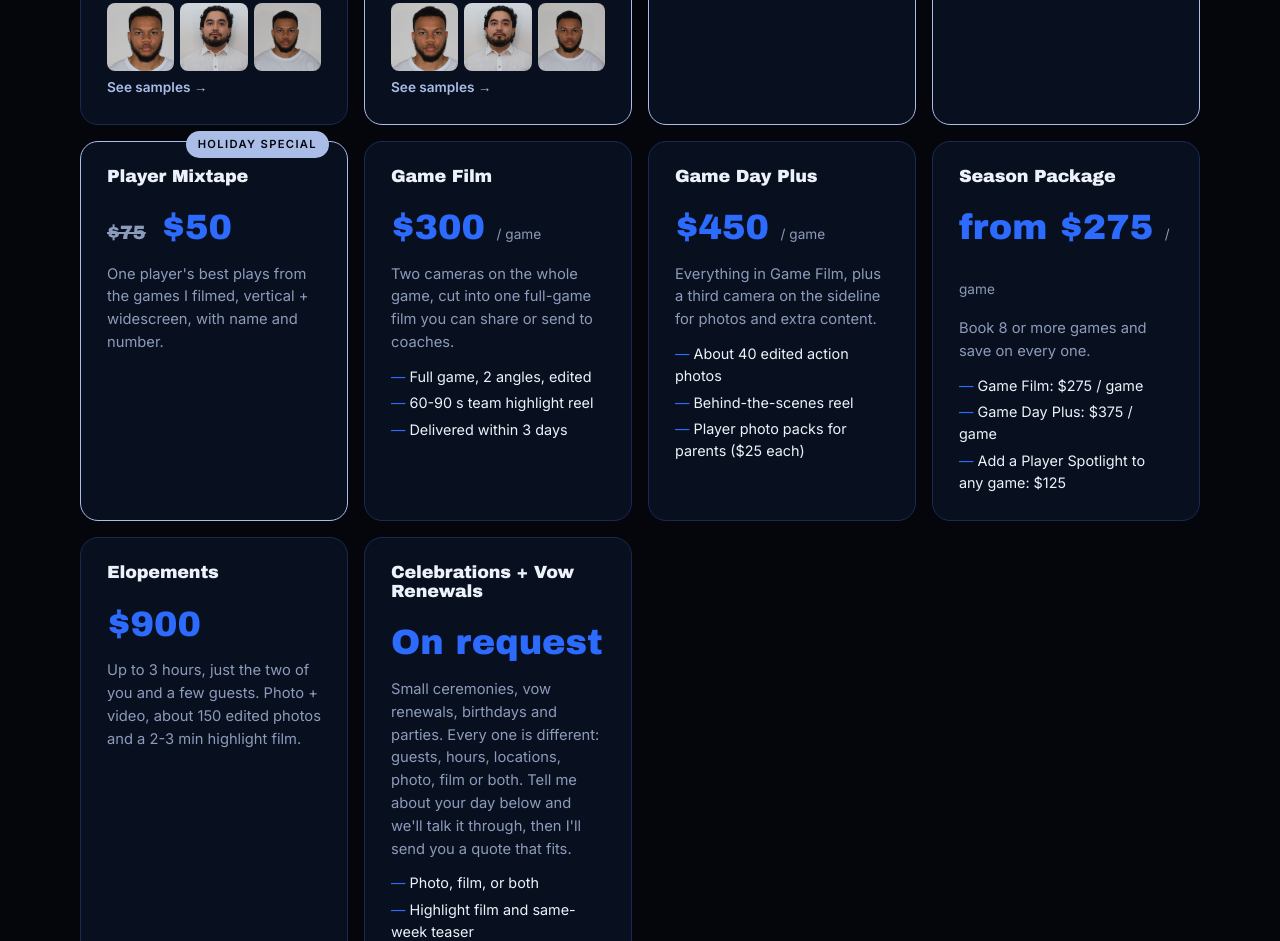
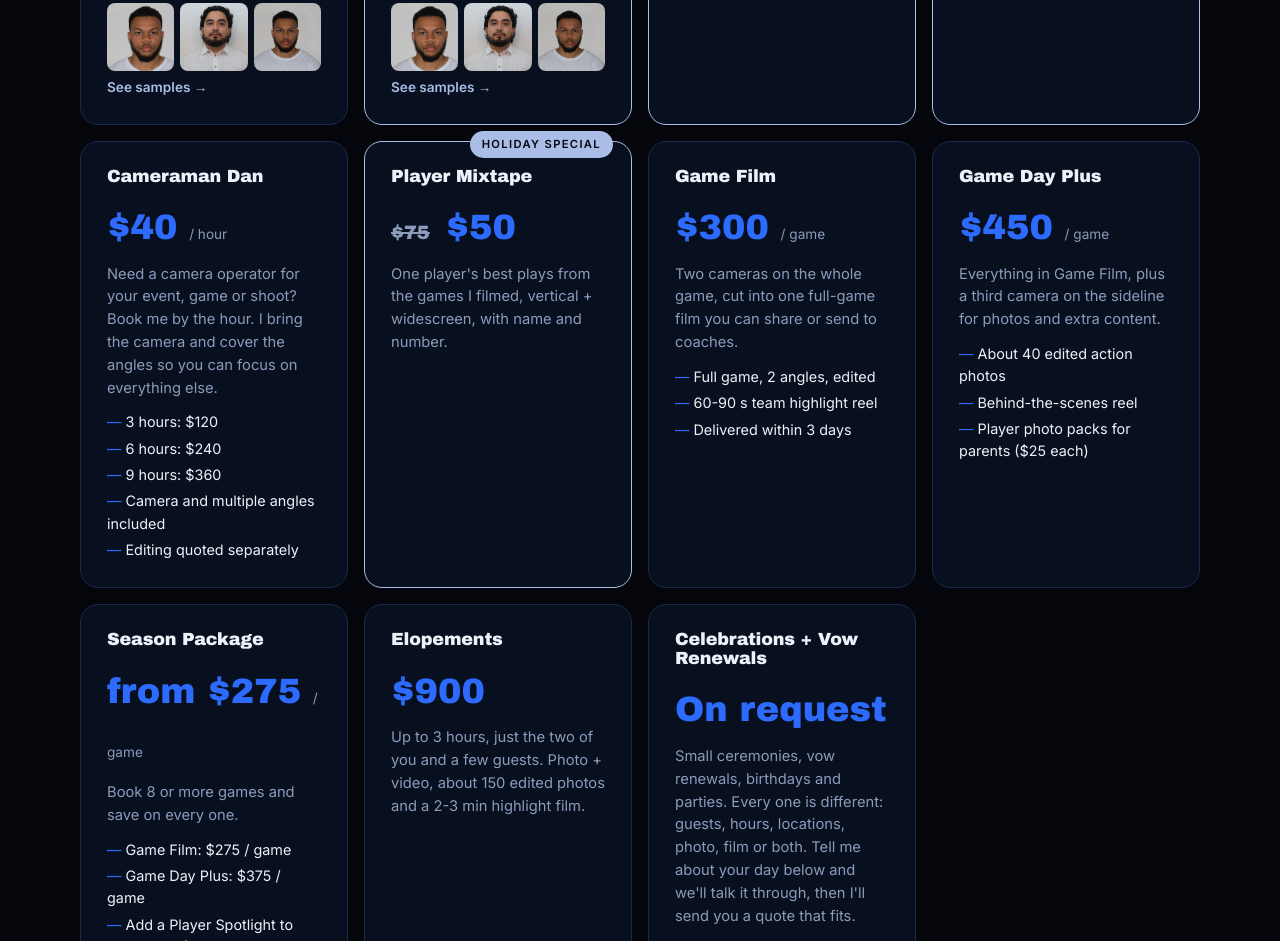
Before and after one commit to danrajht/fullcirclestudiosfl, a plain HTML site: page index.html in a window 1280 px wide. Shown: the part 4417-5358 px from the top of the page. Drawn offline with Linux system fonts and the light colour scheme; no server answers.

Commit message:
Prices: add Cameraman Dan hourly package ($40/hr; 3h $120, 6h $240, 9h $360; editing separate)
Card sits after Family / Holiday and before Player Mixtape.
Also adds a 'Cameraman Dan (hourly)' choice to the booking form.

Co-Authored-By: Claude Opus 5.5 <noreply@anthropic.com>

```diff
--- a/index.html
+++ b/index.html
@@ -327,6 +327,7 @@ footer .wrap{display:flex;justify-content:space-between;gap:16px;flex-wrap:wrap}
     <div class="price on-sale"><span class="badge">Holiday special</span><h3>Professional Headshots</h3><div class="amt"><s><span class="vh">Regular price </span>$100</s> <span class="vh">now </span>$75</div><p>A headshot that looks like you on a good day, ready for LinkedIn, résumés, your company site or your next audition. We'll keep it relaxed, try a couple of looks, and pick the shots that feel right together.</p><ul><li>About 30 minutes, 1 to 2 outfits</li><li>3 retouched images, light and natural edits only</li><li>Delivered in an online gallery within 5 days</li></ul><a class="samples" href="work/passport-headshots/"><img src="work/passport-headshots/t/01-serge-6385-600.jpg" alt="Headshot against a white background by Full Circle Studios (1 of 5)" loading="lazy" decoding="async"><img src="work/passport-headshots/t/02-sebastian-6052-600.jpg" alt="Headshot against a white background by Full Circle Studios (2 of 5)" loading="lazy" decoding="async"><img src="work/passport-headshots/t/03-serge-6387-600.jpg" alt="Headshot against a white background by Full Circle Studios (3 of 5)" loading="lazy" decoding="async"><span>See samples →</span></a></div>
     <div class="price on-sale"><span class="badge">Holiday special</span><h3>Mini Session</h3><div class="amt"><s><span class="vh">Regular price </span>$175</s> <span class="vh">now </span>$125</div><p>1 hour, 1 location, about 20 edited photos. Great for holiday cards.</p></div>
     <div class="price on-sale"><span class="badge">Holiday special</span><h3>Family / Holiday</h3><div class="amt"><s><span class="vh">Regular price </span>$300</s> <span class="vh">now </span>$200 <small>/ session</small></div><p>2 hours, up to 2 nearby locations, about 50 edited photos in an online gallery.</p></div>
+    <div class="price"><h3>Cameraman Dan</h3><div class="amt">$40 <small>/ hour</small></div><p>Need a camera operator for your event, game or shoot? Book me by the hour. I bring the camera and cover the angles so you can focus on everything else.</p><ul><li>3 hours: $120</li><li>6 hours: $240</li><li>9 hours: $360</li><li>Camera and multiple angles included</li><li>Editing quoted separately</li></ul></div>
     <div class="price on-sale"><span class="badge">Holiday special</span><h3>Player Mixtape</h3><div class="amt"><s><span class="vh">Regular price </span>$75</s> <span class="vh">now </span>$50</div><p>One player's best plays from the games I filmed, vertical + widescreen, with name and number.</p></div>
     <div class="price"><h3>Game Film</h3><div class="amt">$300 <small>/ game</small></div><p>Two cameras on the whole game, cut into one full-game film you can share or send to coaches.</p><ul><li>Full game, 2 angles, edited</li><li>60-90 s team highlight reel</li><li>Delivered within 3 days</li></ul></div>
     <div class="price"><h3>Game Day Plus</h3><div class="amt">$450 <small>/ game</small></div><p>Everything in Game Film, plus a third camera on the sideline for photos and extra content.</p><ul><li>About 40 edited action photos</li><li>Behind-the-scenes reel</li><li>Player photo packs for parents ($25 each)</li></ul></div>
@@ -359,7 +360,7 @@ footer .wrap{display:flex;justify-content:space-between;gap:16px;flex-wrap:wrap}
   <form id="bookform">
     <label>Name<input name="name" required autocomplete="name"></label>
     <label>Phone or email<input name="contact" required></label>
-    <label>What's the shoot?<select name="type"><option>Sports / game</option><option>Family / holiday</option><option>Elopement / celebration</option><option>Event</option><option>Content</option><option>Passport / ID photo</option><option>Headshots</option><option>Something else</option></select></label>
+    <label>What's the shoot?<select name="type"><option>Sports / game</option><option>Family / holiday</option><option>Elopement / celebration</option><option>Event</option><option>Content</option><option>Cameraman Dan (hourly)</option><option>Passport / ID photo</option><option>Headshots</option><option>Something else</option></select></label>
     <label>Date (if you know it)<input name="date" type="date"></label>
     <label class="full">Details<textarea name="details" placeholder="Where, how many people, anything special..."></textarea></label>
     <div class="full"><button class="btn" type="submit">Send request →</button> <span id="sent" hidden style="margin-left:12px;color:var(--accent2)">Copied! Paste it in the Instagram chat that just opened.</span></div>
```
